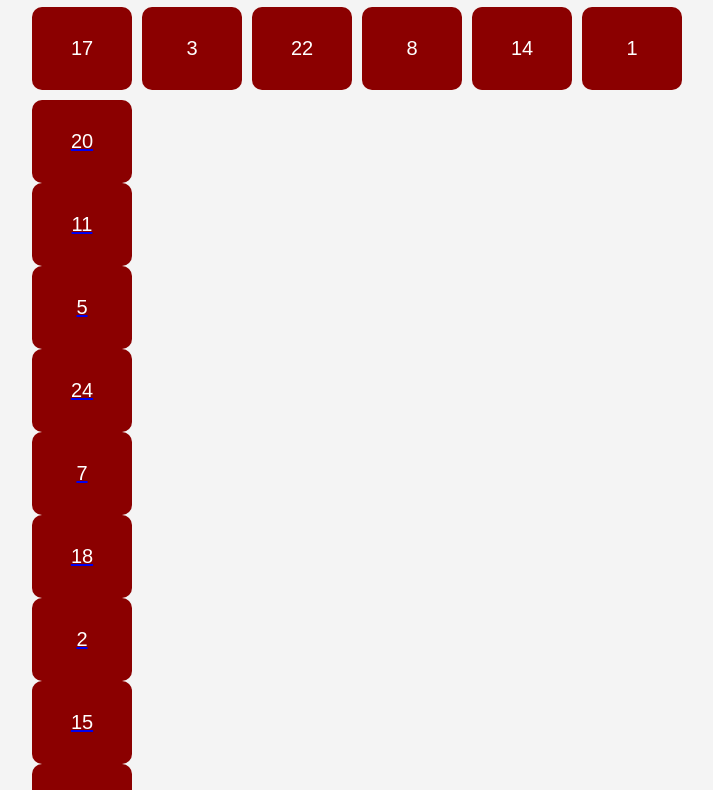
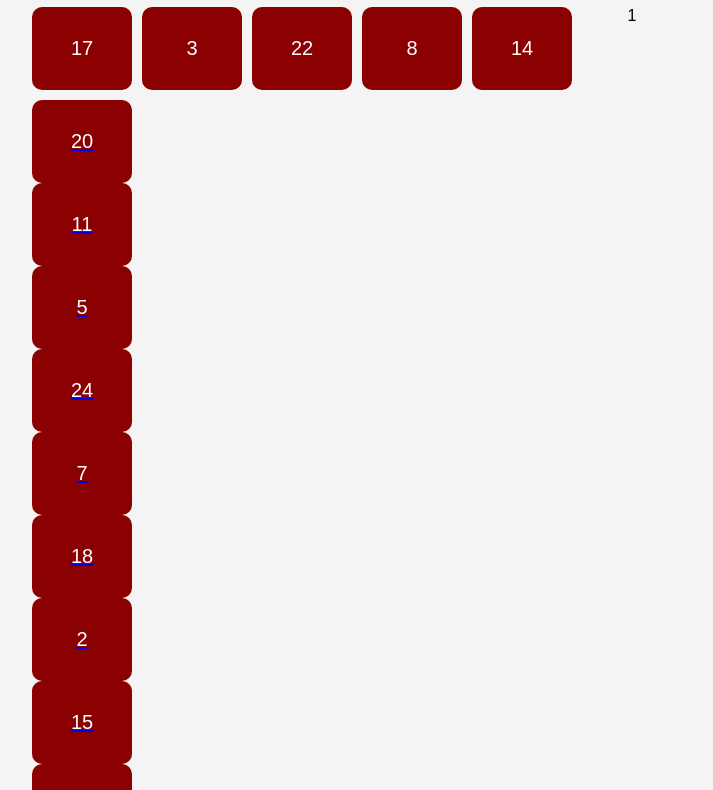
Before and after one commit to Bamrit03/JOULUKALENTERI, a plain HTML site: page index.html in a window 1280 px wide. Shown: the part 74-864 px from the top of the page, without its empty margins (283-996 px from the left). Drawn offline with Linux system fonts and the light colour scheme.

Commit message:
Update index.html

```diff
--- a/index.html
+++ b/index.html
@@ -5,7 +5,6 @@
     <meta name="viewport" content="width=device-width, initial-scale=1.0">
     <title>Joulukalenteri</title>
     <link rel="stylesheet" href="css/style.css">
-    <link rel="1" href="/1.luukku.html">
 </head>
 <body>
 
@@ -17,7 +16,7 @@
     <div class="door">22</div>
     <div class="door">8</div>
     <div class="door">14</div>
-    <div class="door">1</div>
+    <div class="1.luukku">1</div>
     <a href="1.luukku.html">
 
     <div class="door">20</div>
```
